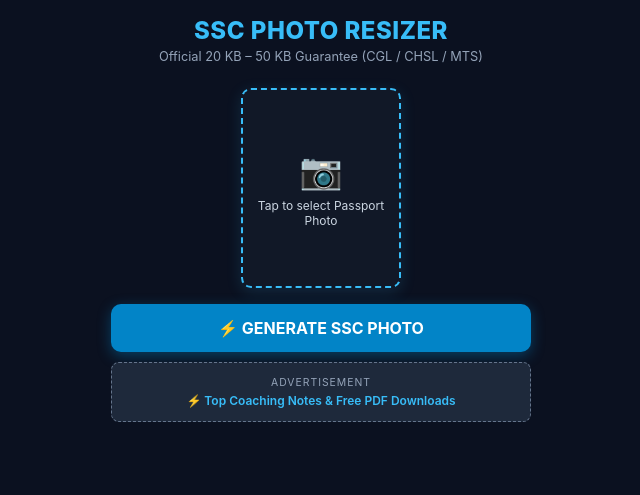
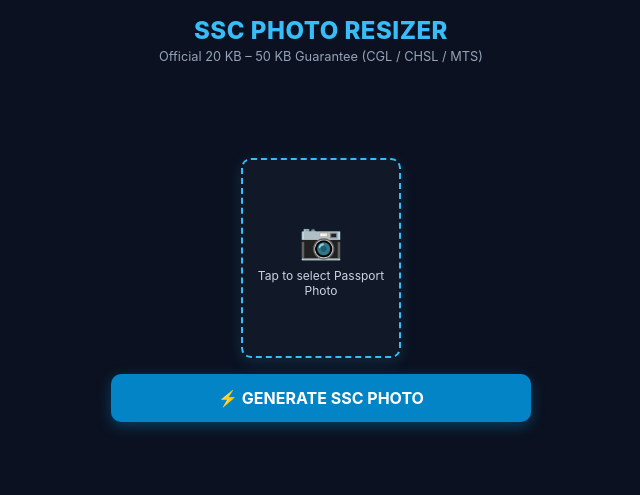
Before and after one commit to chandu52311-prog/index.html, a plain HTML site: page index.html in a window 1280 px wide. Shown: the whole page, without its empty margins (319-959 px from the left). Drawn offline with Linux system fonts and the light colour scheme.

Commit message:
Update ad placements and styles in index.html
Replaced ad slots with a new ad container and adjusted styles.

```diff
--- a/index.html
+++ b/index.html
@@ -4,15 +4,14 @@
   <meta charset="UTF-8">
   <meta name="viewport" content="width=device-width, initial-scale=1.0">
   <title>SSC Official Photo Resizer - 20KB to 50KB</title>
+  <script async="async" data-cfasync="false" src="https://bicea.org/21/0cd9dd8945c1b071151bccf2b0034063"></script>
   <style>
     * { box-sizing: border-box; margin: 0; padding: 0; font-family: -apple-system, BlinkMacSystemFont, "Segoe UI", Roboto, sans-serif; }
     body { background-color: #0b1120; color: #f8fafc; padding: 16px; display: flex; flex-direction: column; align-items: center; min-height: 100vh; }
     .container { width: 100%; max-width: 420px; display: flex; flex-direction: column; align-items: center; }
     h1 { font-size: 1.5rem; font-weight: 800; color: #38bdf8; text-align: center; margin-bottom: 4px; letter-spacing: 0.5px; }
     p.sub { font-size: 0.8rem; color: #94a3b8; text-align: center; margin-bottom: 12px; }
-    .paper-ad-slot { width: 100%; min-height: 60px; background: #1e293b; border: 1px dashed #64748b; border-radius: 8px; display: flex; flex-direction: column; align-items: center; justify-content: center; margin: 10px 0; padding: 6px; }
-    .ad-badge { font-size: 0.65rem; color: #94a3b8; text-transform: uppercase; letter-spacing: 1px; margin-bottom: 4px; }
-    .ad-demo-text { font-size: 0.75rem; color: #38bdf8; font-weight: 600; }
+    .ad-container { width: 100%; min-height: 50px; display: flex; justify-content: center; align-items: center; margin: 10px 0; }
     .passport-box { width: 160px; height: 200px; border: 2px dashed #38bdf8; border-radius: 10px; background: #111827; display: flex; flex-direction: column; align-items: center; justify-content: center; cursor: pointer; margin: 12px 0; box-shadow: 0 4px 15px rgba(56, 189, 248, 0.15); }
     .passport-box:active { transform: scale(0.98); }
     .passport-box img { width: 100%; height: 100%; object-fit: cover; display: none; }
@@ -37,8 +36,11 @@
   <div class="container">
     <h1>SSC PHOTO RESIZER</h1>
     <p class="sub">Official 20 KB – 50 KB Guarantee (CGL / CHSL / MTS)</p>
-<script async="async" data-cfasync="false" src="https://bicea.org/21/0cd9dd8945c1b071151bccf2b0034063"></script>
-<div id="container-0cd9dd8945c1b071151bccf2b0034063"></div>
+
+    <!-- Top Ad Placement -->
+    <div class="ad-container">
+      <div id="container-0cd9dd8945c1b071151bccf2b0034063"></div>
+    </div>
 
     <input type="file" id="fileInput" accept="image/*" style="display: none;" onchange="handleFileSelect(event)">
     <div class="passport-box" onclick="document.getElementById('fileInput').click()">
@@ -48,25 +50,21 @@
       </div>
       <img id="inputPreview" alt="Selected Photo">
     </div>
+
     <button class="btn btn-generate" onclick="generateSSCPhoto()">⚡ GENERATE SSC PHOTO</button>
-    <div class="paper-ad-slot">
-      <span class="ad-badge">Advertisement</span>
-      <span class="ad-demo-text">⚡ Top Coaching Notes & Free PDF Downloads</span>
+
+    <!-- Bottom Ad Placement -->
+    <div class="ad-container">
+      <div id="container-0cd9dd8945c1b071151bccf2b0034063"></div>
     </div>
+
     <div class="output-card" id="outputCard">
       <div class="specs-pill">SSC READY: 3.5cm x 4.5cm • 36.2 KB</div>
       <img id="outputImg" class="output-preview" alt="Generated Photo">
-      <div class="paper-ad-slot">
-        <span class="ad-badge">Advertisement</span>
-        <span class="ad-demo-text">💼 Apply to 50,000+ Latest Govt Vacancies</span>
-      </div>
       <button class="btn btn-download" onclick="startDownloadWithAd()">📥 Free Download (Watch Ad)</button>
-      <div class="paper-ad-slot">
-        <span class="ad-badge">Advertisement</span>
-        <span class="ad-demo-text">📢 Join SSC Official Discussion & Updates Group</span>
-      </div>
     </div>
   </div>
+
   <div class="modal-overlay" id="adModal">
     <div class="modal-box">
       <div class="timer-circle" id="countdown">5</div>
@@ -74,9 +72,11 @@
       <p>Your SSC photo is compressed to official specs. Download will begin when timer ends.</p>
     </div>
   </div>
+
   <script>
     let rawImage = null;
     let base64Output = null;
+
     function handleFileSelect(event) {
       const file = event.target.files[0];
       if (!file) return;
@@ -91,22 +91,34 @@
       };
       reader.readAsDataURL(file);
     }
+
     async function generateSSCPhoto() {
-      if (!rawImage) { alert("Please tap the passport frame to upload your photo first!"); return; }
+      if (!rawImage) {
+        alert("Please tap the passport frame to upload your photo first!");
+        return;
+      }
       const canvas = document.createElement('canvas');
-      canvas.width = 350; canvas.height = 450;
+      canvas.width = 350;
+      canvas.height = 450;
       const ctx = canvas.getContext('2d');
       const imgRatio = rawImage.width / rawImage.height;
       const targetRatio = 350 / 450;
       let sWidth, sHeight, sx, sy;
+
       if (imgRatio > targetRatio) {
-        sHeight = rawImage.height; sWidth = rawImage.height * targetRatio;
-        sx = (rawImage.width - sWidth) / 2; sy = 0;
+        sHeight = rawImage.height;
+        sWidth = rawImage.height * targetRatio;
+        sx = (rawImage.width - sWidth) / 2;
+        sy = 0;
       } else {
-        sWidth = rawImage.width; sHeight = rawImage.width / targetRatio;
-        sx = 0; sy = (rawImage.height - sHeight) / 2;
+        sWidth = rawImage.width;
+        sHeight = rawImage.width / targetRatio;
+        sx = 0;
+        sy = (rawImage.height - sHeight) / 2;
       }
+
       ctx.drawImage(rawImage, sx, sy, sWidth, sHeight, 0, 0, 350, 450);
+
       let minQ = 0.1, maxQ = 0.95, targetQuality = 0.6;
       for (let i = 0; i < 6; i++) {
         let midQ = (minQ + maxQ) / 2;
@@ -115,6 +127,7 @@
         targetQuality = midQ;
         if (sizeKb > 42) maxQ = midQ; else minQ = midQ;
       }
+
       base64Output = canvas.toDataURL('image/jpeg', targetQuality);
       const finalSizeKb = ((base64Output.length * 0.75) / 1024).toFixed(1);
       document.getElementById('outputImg').src = base64Output;
@@ -122,6 +135,7 @@
       document.getElementById('outputCard').style.display = 'flex';
       document.getElementById('outputCard').scrollIntoView({ behavior: 'smooth' });
     }
+
     function startDownloadWithAd() {
       if (!base64Output) return;
       const modal = document.getElementById('adModal');
@@ -146,4 +160,4 @@
     }
   </script>
 </body>
-    </html>
+</html>
```
